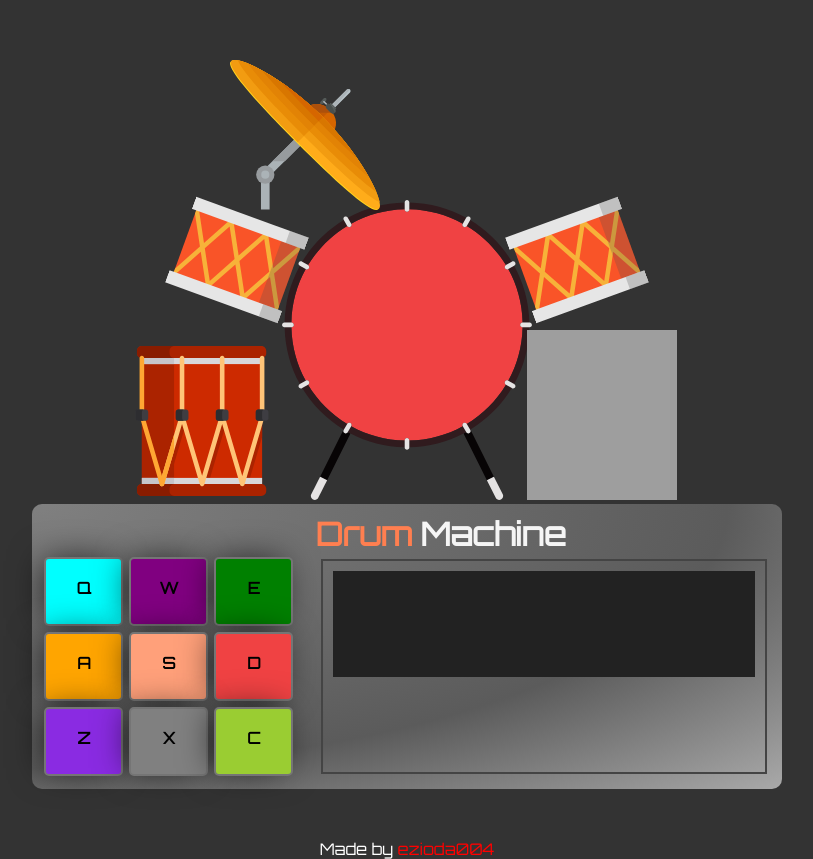
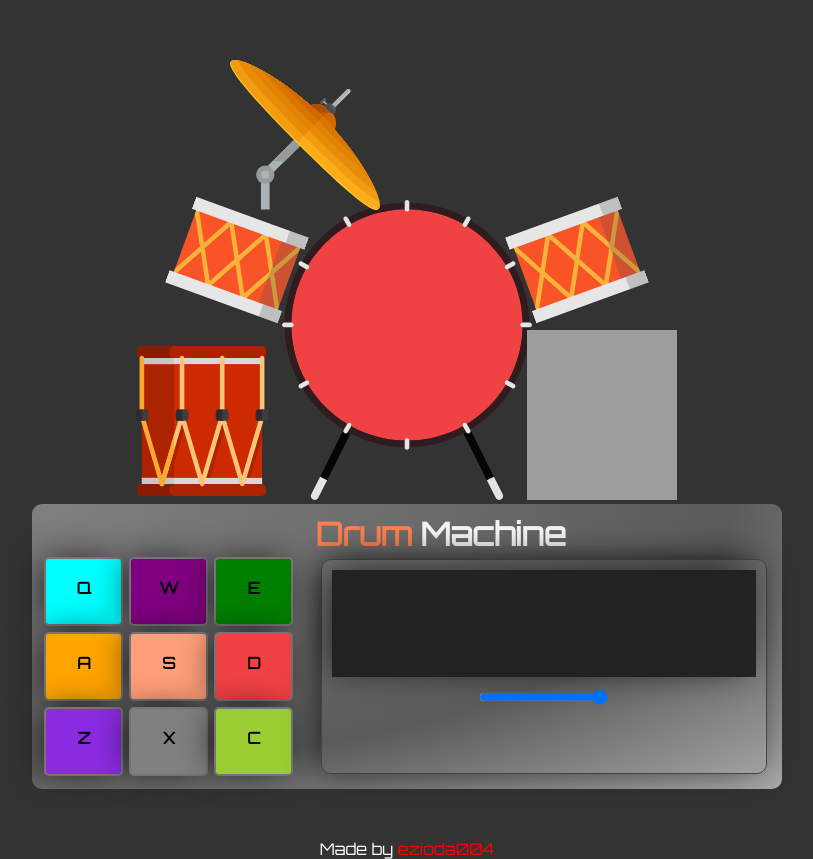
Before and after one commit to ezioda004/Drum-Machine, a React (Create React App) app: page / in a window 1280 px wide. Shown: the whole page, without its empty margins (233-1046 px from the left). Built offline with nearby package versions, Linux system fonts and the light colour scheme; grey boxes are pictures that could not be loaded; a web font is replaced by a local one.

Commit message:
feat: added volume control

```diff
--- a/src/App.js
+++ b/src/App.js
@@ -41,7 +41,6 @@ class App extends Component {
           };
     sounds.forEach(pad => {
       if (pad.key === e.key.toUpperCase()) {
-        console.log(pad.class.includes(" "), typeof pad.class);
         this.setState(prevState => ({
           currentKey: e.key,
           addTo: addMoreToState(pad.class, true)
@@ -65,19 +64,24 @@ class App extends Component {
               <img
                 className={`c2 ${part.cym2 ? "play-cym2" : ""}`}
                 src={c2}
-              alt=""
+                alt="cymbal2"
               />
             </div>
           </div>
           <div className="section2">
             <div className="tom">
               <div className="tom1-container">
-              <img className={`tt t1 ${part.tom1 ? "play" : ""}`} src={t1} />
+                <img
+                  className={`tt t1 ${part.tom1 ? "play" : ""}`}
+                  src={t1}
+                  alt="tom-tom1"
+                />
               </div>
               <div className="side-base">
                 <img
                   src={side}
                   className={`${part["side-base"] ? "play-cym-sidekick" : ""}`}
+                  alt="side-base"
                 />
               </div>
             </div>
@@ -87,21 +91,29 @@ class App extends Component {
                 className={`${part.base ? "play" : ""}`}
                 height="300"
                 width="300"
+                alt="kick"
               />
             </div>
             <div className="tom">
               <div className="tom2-container">
-              <img className={`tt t2 ${part.tom2 ? "play" : ""}`} src={t1} />
+                <img
+                  className={`tt t2 ${part.tom2 ? "play" : ""}`}
+                  src={t1}
+                  alt="tom-tom2"
+                />
               </div>
 
               <img
                 className={`c1 ${part.cym1 ? "play-cym-sidekick" : ""}`}
                 src={c1}
-              alt=""
+                alt="cymbal1"
               />
             </div>
           </div>
-        <Kit clickSoundHandler = {this.clickSoundHandler} keyPress={this.state.currentKey} />
+          <Kit
+            clickSoundHandler={this.clickSoundHandler}
+            keyPress={this.state.currentKey}
+          />
         </div>
         <Footer />
       </main>
--- a/src/Components/Display/Display.css
+++ b/src/Components/Display/Display.css
@@ -26,14 +26,17 @@
 }
 
 #display .screen {
-  border: 2px #444 solid;
+  border: 1px #444 solid;
+  border-radius: 10px;
   height: 100%;
   -webkit-box-flex: 1;
       -ms-flex-positive: 1;
           flex-grow: 1;
   margin: 5px;
-  font-family: 'DS-DIGITAL';
+  font-family: "DS-DIGITAL";
   color: red;
+  -webkit-box-shadow: -5px -2px 35px -6px rgba(0, 0, 0, 0.75);
+  box-shadow: -5px -2px 35px -6px rgba(0, 0, 0, 0.75);
 }
 
 #display .screen .inside {
@@ -51,5 +54,7 @@
   -webkit-box-pack: center;
       -ms-flex-pack: center;
           justify-content: center;
+  -webkit-box-shadow: -5px -2px 35px -6px rgba(0, 0, 0, 0.75);
+  box-shadow: -5px -2px 35px -6px rgba(0, 0, 0, 0.75);
 }
 /*# sourceMappingURL=Display.css.map */
--- a/src/Components/Display/Display.js
+++ b/src/Components/Display/Display.js
@@ -1,6 +1,17 @@
 import React, { Component } from "react";
 import "./Display.css";
 class Display extends Component {
+  state = {
+    currVolume: 100
+  };
+  volumeSlider = e => {
+    [...this.props.audioRef.current.children].forEach(
+      pad => (pad.children[0].volume = e.target.value/100)
+    );
+    this.setState({
+      currVolume: e.target.value
+    });
+  };
   render() {
     return (
       <div id="display">
@@ -9,10 +20,20 @@ class Display extends Component {
           <span className="second-word">Machine</span>
         </h1>
         <div className="screen">
-            <div className = "inside">
-                <h2>{this.props.name}</h2>
-            </div>
-
+          <div className="inside">
+            <h2>{this.props.name}</h2>
+          </div>
+          <div className="volume">
+            <input
+              type="range"
+              id="start"
+              name="volume"
+              min="0"
+              max="100"
+              onChange={this.volumeSlider}
+              value={this.state.currVolume}
+            />
+          </div>
         </div>
       </div>
     );
--- a/src/Components/Display/Display.scss
+++ b/src/Components/Display/Display.scss
@@ -6,7 +6,6 @@
   margin: 10px;
 
   h2 {
-
   }
   h1 {
     margin: 0;
@@ -19,12 +18,16 @@
     color: whitesmoke;
   }
   .screen {
-        border: 2px #444 solid;
+    border: 1px #444 solid;
+    border-radius: 10px;
     height: 100%;
     flex-grow: 1;
     margin: 5px;
-        font-family: 'DS-DIGITAL';
+    font-family: "DS-DIGITAL";
     color: red;
+    -webkit-box-shadow: -5px -2px 35px -6px rgba(0, 0, 0, 0.75);
+    -moz-box-shadow: -5px -2px 35px -6px rgba(0, 0, 0, 0.75);
+    box-shadow: -5px -2px 35px -6px rgba(0, 0, 0, 0.75);
     .inside {
       margin: 10px;
       height: 50%;
@@ -33,6 +36,9 @@
       display: flex;
       flex-direction: column;
       justify-content: center;
+      -webkit-box-shadow: -5px -2px 35px -6px rgba(0, 0, 0, 0.75);
+      -moz-box-shadow: -5px -2px 35px -6px rgba(0, 0, 0, 0.75);
+      box-shadow: -5px -2px 35px -6px rgba(0, 0, 0, 0.75);
     }
   }
 }
--- a/src/Components/Footer/Footer.js
+++ b/src/Components/Footer/Footer.js
@@ -3,7 +3,7 @@ import "./Footer.css";
 
 const Footer = props => {
     return (
-        <footer>Made by <a target = "_blank" href = "https://github.com/ezioda004">ezioda004</a></footer>
+        <footer>Made by <a target = "_blank" rel="noopener noreferrer"  href = "https://github.com/ezioda004">ezioda004</a></footer>
     )
 }
 
--- a/src/Components/Kit/Kit.js
+++ b/src/Components/Kit/Kit.js
@@ -110,7 +110,7 @@ class Kit extends Component {
       <div className = "drum-wrapper" ref={this.myRef}>
       {drumPads}
       </div>
-        <Display name={this.state.name} />
+        <Display audioRef = {this.myRef} name={this.state.name} />
 
       </div>
     );
```
Also changed, not shown: 1 other file (tests, documents, lock files or other folders). Lines whose indentation alone changed are shown as unchanged.
